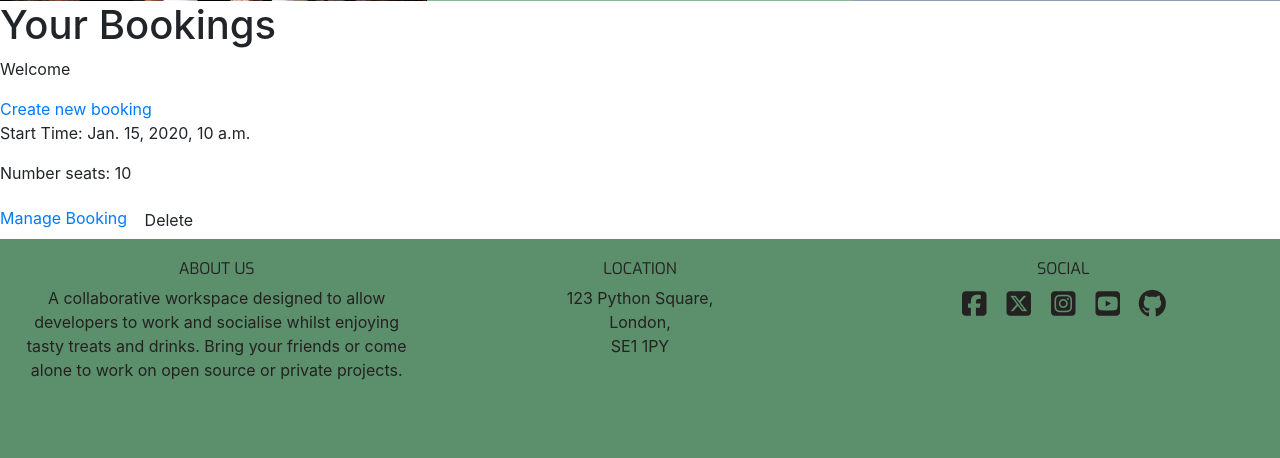
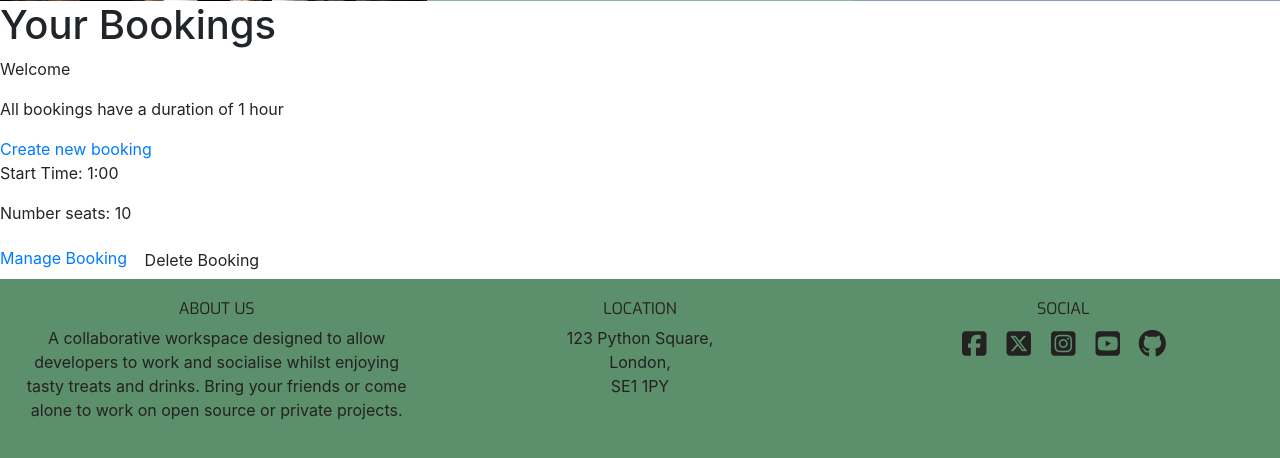
Before and after one commit to Nicolemann98/fullstack-clone, a Django app: page /bookings/ in a window 1280 px wide. Shown: the part 408-866 px from the top of the page. Before the commit the page ends 788 px from the top, so only its background shows below. Run offline with Django 4.2, Linux system fonts and the light colour scheme; a user stored in the database is signed in; tables that the repository leaves empty hold one stand-in row (values such as "Sample post"); some libraries are stand-ins or nearby versions.

Commit message:
add booking validation

```diff
--- a/coders_cafe/models.py
+++ b/coders_cafe/models.py
@@ -1,10 +1,12 @@
 from django.db import models
 from django.contrib.auth.models import User
+from django.core.validators import MaxValueValidator, MinValueValidator
 
 # Create your models here.
 class Booking(models.Model):
     user = models.ForeignKey(
         User, on_delete=models.CASCADE
     )
-    start_time = models.DateTimeField()
+    date = models.DateField()
+    start_time = models.IntegerField(validators=[MinValueValidator(8), MaxValueValidator(19)])
     num_seats = models.IntegerField()
--- a/coders_cafe/templates/coders_cafe/bookings.html
+++ b/coders_cafe/templates/coders_cafe/bookings.html
@@ -13,15 +13,16 @@
 
     <div class="bookings">
         <p>Welcome {{user.user_name}}</p>
+        <p>All bookings have a duration of 1 hour</p>
         <a href="{% url 'create_booking' %}">
             Create new booking
         </a>
         {% for booking in object_list %}
         <div class="booking">
-            <p>Start Time: {{booking.start_time}}</p>
-            <p>Number seats: {{booking.num_seats}}</p>
-            <a href="{% url 'manage_booking' booking.id %}">Manage Booking</a>
-            <button class="btn btn-delete" booking_id="{{ booking.id }}">Delete</button>
+          <p>Start Time: {{booking.start_time}}:00</p>
+          <p>Number seats: {{booking.num_seats}}</p>
+          <a href="{% url 'manage_booking' booking.id %}">Manage Booking</a>
+          <button class="btn btn-delete" booking_id="{{ booking.id }}">Delete Booking</button>
         </div>
         {% endfor %}
     </div>
--- a/coders_cafe/templates/coders_cafe/create_booking.html
+++ b/coders_cafe/templates/coders_cafe/create_booking.html
@@ -11,6 +11,7 @@
   <form id="bookingForm" method="POST">
     <h1>Create Booking</h1>
     <p>{{user.user_name}}</p>
+    <p>All bookings have a duration of 1 hour</p>
     {% csrf_token %}
     {{ booking_form }}
     <button
--- a/coders_cafe/templates/coders_cafe/manage_booking.html
+++ b/coders_cafe/templates/coders_cafe/manage_booking.html
@@ -14,6 +14,7 @@
     <form id="bookingForm" method="POST">
       <h1>Manage Booking</h1>
       <p>{{user.user_name}}</p>
+      <p>All bookings have a duration of 1 hour</p>
       {% csrf_token %}
       {{ booking_form }}
       <button
--- a/coders_cafe/urls.py
+++ b/coders_cafe/urls.py
@@ -7,10 +7,7 @@
     path('menu/', TemplateView.as_view(template_name='coders_cafe/menu.html'), name='menu'),
     path('account/', TemplateView.as_view(template_name='coders_cafe/account.html'), name='account'),
     path('bookings/', views.BookingList.as_view(), name='bookings'),
-    path('manage-booking/<int:booking_id>', views.manage_booking, name='manage_booking'),
-    # path('manage-booking/success', views.BookingList.as_view(), name='managae_booking_success'),
     path('create-booking/', views.create_booking, name='create_booking'),
-    # path('create-booking/success', views.BookingList.as_view(), name='create_booking_success'),
+    path('bookings/manage-booking/<int:booking_id>', views.manage_booking, name='manage_booking'),
     path('bookings/delete-booking/<int:booking_id>', views.delete_booking, name='delete_booking'),
-    # path('bookings/delete-booking/success', views.BookingList.as_view(), name='delete_booking_success'),
 ]
--- a/coders_cafe/views.py
+++ b/coders_cafe/views.py
@@ -4,6 +4,8 @@
 from django.http import HttpResponseRedirect
 from .models import Booking
 from .forms import BookingForm
+from datetime import datetime
+
 
 class BookingList(generic.ListView):
     model = Booking
@@ -27,6 +29,17 @@
         booking_form = BookingForm(data=request.POST, instance=booking)
         if booking_form.is_valid():
             booking = booking_form.save(commit=False)
+
+            if not validate_booking(booking, request):
+                return render(
+                    request,
+                    "coders_cafe/manage_booking.html",
+                    {
+                        "booking": booking,
+                        "booking_form": booking_form,
+                    },
+                )
+
             booking.save()
             messages.add_message(
                 request, messages.SUCCESS,
@@ -52,6 +65,16 @@
         if booking_form.is_valid():
             booking = booking_form.save(commit=False)
             setattr(booking, "user", request.user)
+
+            if not validate_booking(booking, request):
+                return render(
+                    request,
+                    "coders_cafe/create_booking.html",
+                    {
+                        "booking_form": booking_form,
+                    },
+                )
+
             booking.save()
             messages.add_message(
                 request, messages.SUCCESS,
@@ -86,3 +109,36 @@
         )
 
     return HttpResponseRedirect(reverse("bookings"))
+
+
+def validate_booking(booking, request):
+    if has_booking_exceeded_capacity(booking):
+        messages.add_message(request, messages.ERROR, "Booking unsuccessful. Not enough seats available")
+        return False
+
+    if is_chosen_datetime_in_past(booking):
+        messages.add_message(request, messages.ERROR, "Booking unsuccessful. Booking date/time is in the past")
+        return False
+
+    return True
+
+
+def has_booking_exceeded_capacity(booking):
+    capacity = 20
+
+    all_overlapping_bookings = Booking.objects.filter(start_time=booking.start_time)
+    total_seats_reserved = booking.num_seats
+    for other_booking in all_overlapping_bookings:
+        total_seats_reserved += other_booking.num_seats
+
+    if total_seats_reserved > capacity:
+        return True
+    else:
+        return False
+
+
+def is_chosen_datetime_in_past(booking):
+    if booking.date < datetime.today().date():
+        return True
+    elif booking.date == datetime.today().date() and booking.start_time < datetime.now().hour:
+        return True
--- a/coders_cafe/widgets.py
+++ b/coders_cafe/widgets.py
@@ -1,4 +1,4 @@
 from django import forms
 
-class DateTimePickerInput(forms.DateTimeInput):
+class DatePickerInput(forms.DateTimeInput):
         input_type = 'datetime-local'
--- a/static/js/bookings.js
+++ b/static/js/bookings.js
@@ -2,7 +2,6 @@
 const deleteButtons = document.getElementsByClassName("btn-delete");
 const deleteConfirm = document.getElementById("deleteConfirm");
 
-console.log("hello!!!")
 for (let button of deleteButtons) {
   button.addEventListener("click", (e) => {
       console.log(e)
```
Also changed, not shown: coders_cafe/forms.py (+6 -3 lines), coders_cafe/migrations/0003_booking_date_alter_booking_start_time.py (added).
